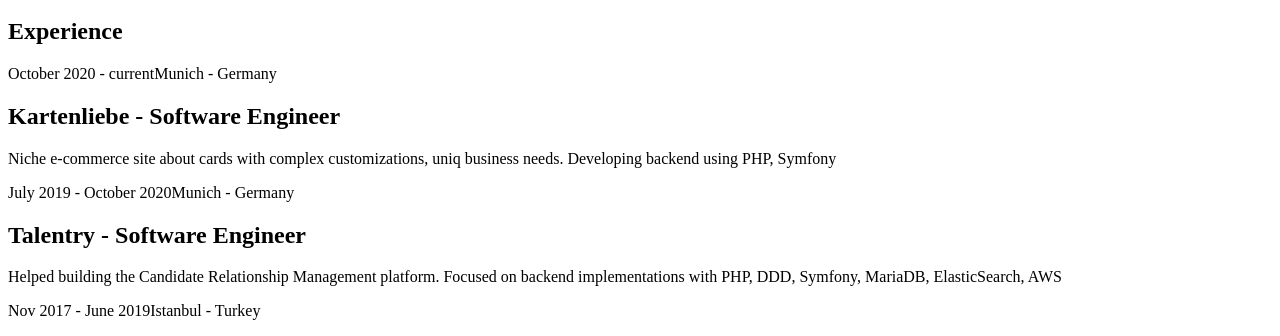
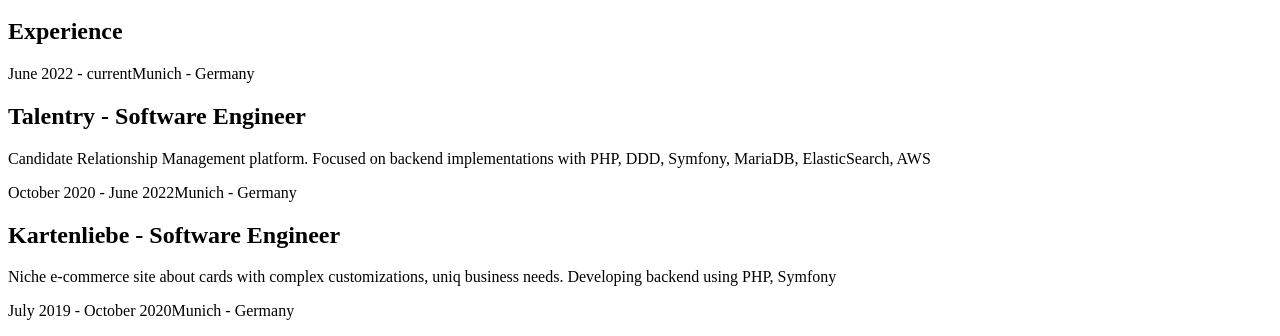
Before and after one commit to muratyukselnet/website, a Next.js app: page /cv in a window 1280 px wide. Shown: the part 760-1096 px from the top of the page. Built offline with nearby package versions, Linux system fonts and the light colour scheme.

Commit message:
new experience added

```diff
--- a/components/experience.js
+++ b/components/experience.js
@@ -8,7 +8,19 @@
                     className="sm:text-3xl text-2xl font-medium title-font mb-10 text-gray-900">Experience</h2></div>
                 <div className="py-8 flex flex-wrap md:flex-nowrap">
                     <div className="md:w-64 md:mb-0 mb-6 flex-shrink-0 flex flex-col">
-                        <span className="font-semibold title-font text-gray-700">October 2020 - current</span>
+                        <span className="font-semibold title-font text-gray-700">June 2022 - current</span>
+                        <span className="mt-1 text-gray-500 text-sm">Munich - Germany</span>
+                    </div>
+                    <div className="md:flex-grow">
+                        <h2 className="text-2xl font-medium text-gray-900 title-font mb-2">Talentry - Software
+                            Engineer</h2>
+                        <p className="leading-relaxed">Candidate Relationship Management platform.
+                            Focused on backend implementations with PHP, DDD, Symfony, MariaDB, ElasticSearch, AWS</p>
+                    </div>
+                </div>
+                <div className="py-8 flex flex-wrap md:flex-nowrap">
+                    <div className="md:w-64 md:mb-0 mb-6 flex-shrink-0 flex flex-col">
+                        <span className="font-semibold title-font text-gray-700">October 2020 - June 2022</span>
                         <span className="mt-1 text-gray-500 text-sm">Munich - Germany</span>
                     </div>
                     <div className="md:flex-grow">
```
